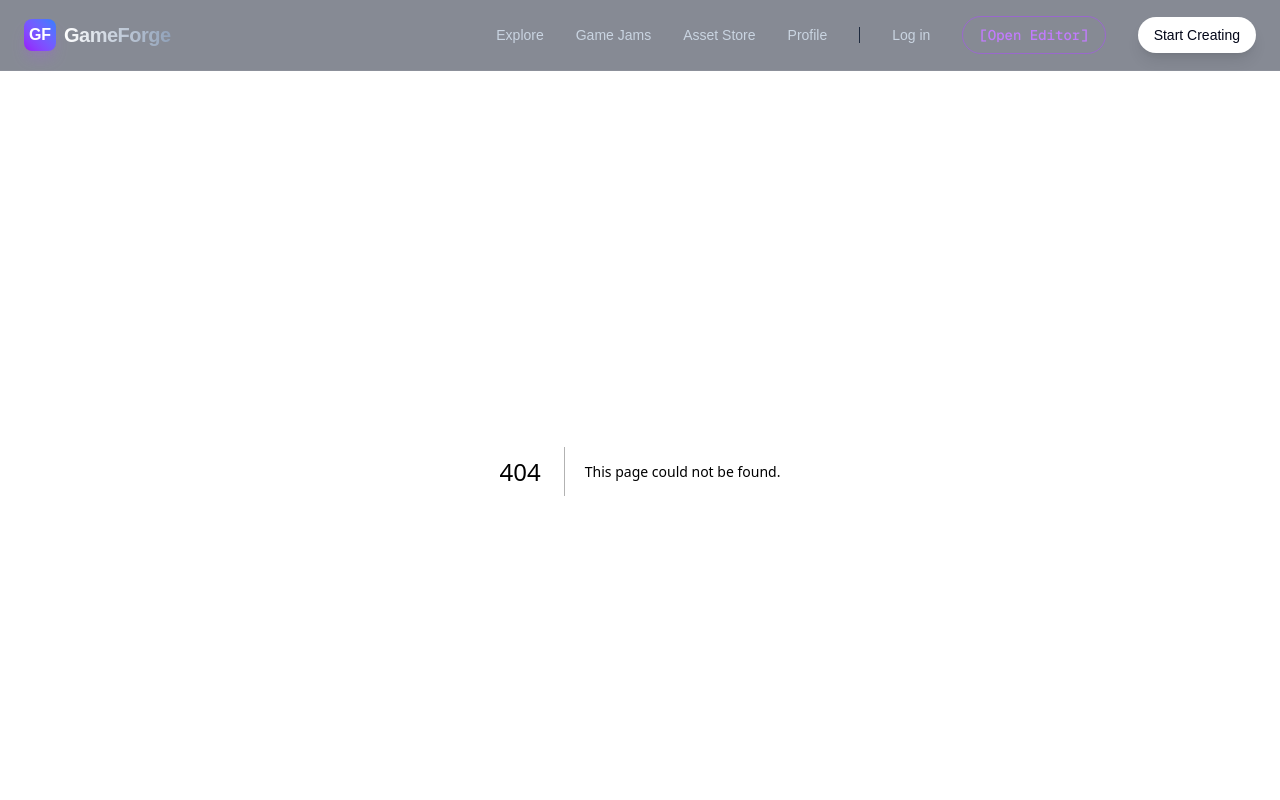
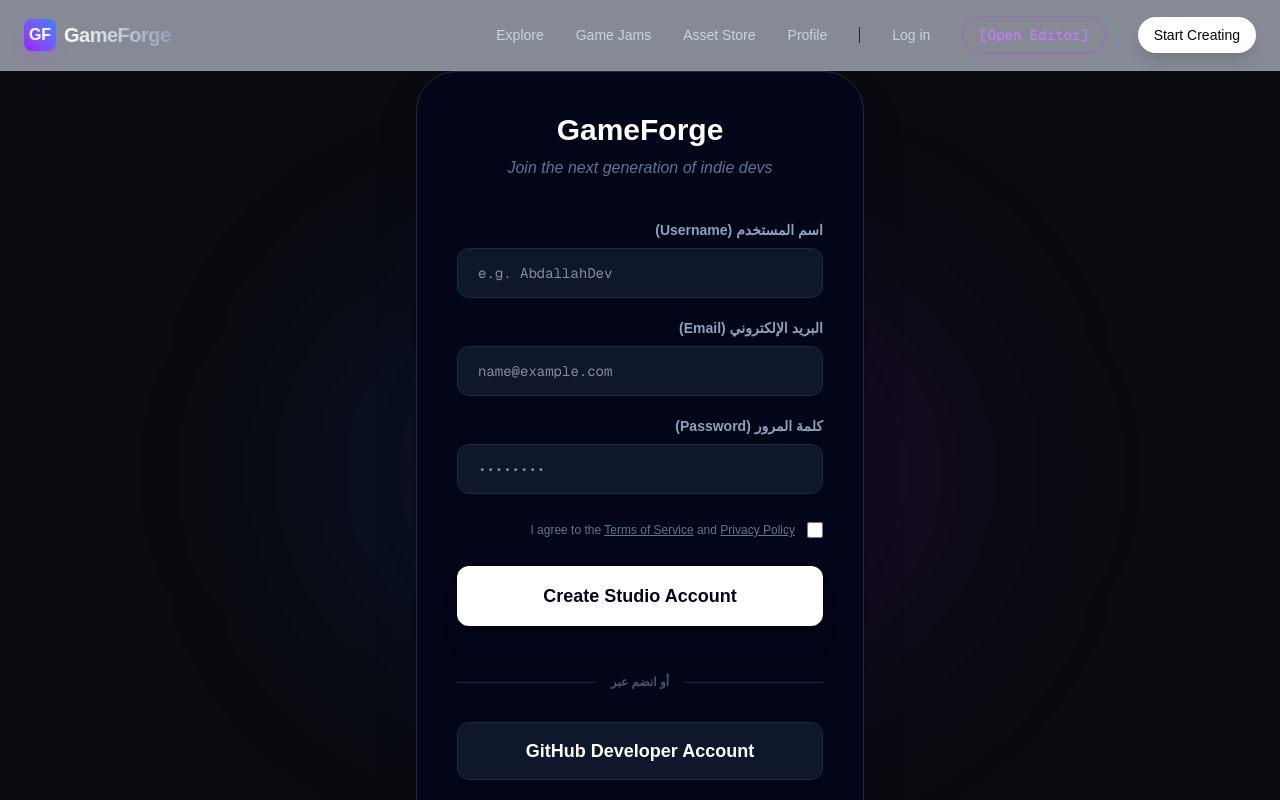
Before and after one commit to nasty2009vv-del/Games-x, a Next.js app: page /auth/signup in a window 1280 px wide. Before the commit this address had no page. Shown: the top 800 px of the page. Built offline with nearby package versions, Linux system fonts and the light colour scheme.

Commit message:
Add Pro Studio Login and Signup UIs and complete Navbar routing

```diff
--- /dev/null
+++ b/app/auth/login/page.tsx
@@ -0,0 +1,64 @@
+"use client";
+
+import React, { useState } from "react";
+import Link from "next/link";
+
+export default function LoginPage() {
+  const [formData, setFormData] = useState({ email: "", password: "" });
+
+  return (
+    <div className="min-h-screen flex items-center justify-center px-4 bg-[#0a0b10] relative overflow-hidden">
+      {/* Decorative Glows */}
+      <div className="absolute top-1/4 left-1/4 w-[400px] h-[400px] bg-purple-600/10 blur-[100px] rounded-full"></div>
+      <div className="absolute bottom-1/4 right-1/4 w-[400px] h-[400px] bg-blue-600/10 blur-[100px] rounded-full"></div>
+
+      <div className="w-full max-w-md bg-slate-950 border border-slate-800 rounded-[2.5rem] p-10 shadow-2xl relative z-10">
+        <div className="text-center mb-10">
+          <Link href="/" className="text-3xl font-black text-white hover:text-purple-400 transition-colors">GameForge</Link>
+          <p className="text-slate-500 mt-2 font-light italic">Welcome back to the studio</p>
+        </div>
+
+        <form className="space-y-6">
+          <div>
+            <label className="block text-sm font-bold text-slate-400 mb-2">Email Address</label>
+            <input
+              type="email"
+              placeholder="name@example.com"
+              className="w-full bg-slate-900 border border-slate-800 rounded-xl px-5 py-3.5 text-white focus:outline-none focus:border-purple-500 transition-all font-mono text-sm"
+            />
+          </div>
+
+          <div>
+            <div className="flex justify-between mb-2">
+              <label className="text-sm font-bold text-slate-400">Password</label>
+              <Link href="#" className="text-xs text-purple-500 hover:text-purple-400 font-bold">Forgot?</Link>
+            </div>
+            <input
+              type="password"
+              placeholder="••••••••"
+              className="w-full bg-slate-900 border border-slate-800 rounded-xl px-5 py-3.5 text-white focus:outline-none focus:border-purple-500 transition-all font-mono text-sm"
+            />
+          </div>
+
+          <button className="w-full bg-gradient-to-tr from-purple-600 to-indigo-600 hover:from-purple-500 hover:to-indigo-500 text-white font-black py-4 rounded-xl shadow-xl shadow-purple-600/10 active:scale-95 transition-all text-lg mb-4">
+            Sign In
+          </button>
+        </form>
+
+        <div className="relative my-8">
+           <div className="absolute inset-0 flex items-center"><div className="w-full border-t border-slate-800"></div></div>
+           <div className="relative flex justify-center text-xs uppercase font-bold text-slate-600"><span className="bg-slate-950 px-4">Or continue with</span></div>
+        </div>
+
+        <button className="w-full bg-slate-900 border border-slate-800 text-white font-bold py-3.5 rounded-xl flex items-center justify-center gap-3 hover:bg-slate-800 transition-all mb-8">
+           <span className="text-lg">GitHub</span>
+        </button>
+
+        <div className="text-center text-sm">
+           <span className="text-slate-500">Don't have an account? </span>
+           <Link href="/auth/signup" className="text-purple-500 font-bold hover:text-purple-400 underline underline-offset-4">Create Studio Access</Link>
+        </div>
+      </div>
+    </div>
+  );
+}
--- /dev/null
+++ b/app/auth/signup/page.tsx
@@ -0,0 +1,78 @@
+"use client";
+
+import React, { useState } from "react";
+import Link from "next/link";
+
+export default function SignupPage() {
+  const [formData, setFormData] = useState({ username: "", email: "", password: "" });
+
+  return (
+    <div className="min-h-screen flex items-center justify-center px-4 bg-[#0a0b10] relative overflow-hidden">
+      {/* Decorative Glows */}
+      <div className="absolute top-1/4 right-1/4 w-[400px] h-[400px] bg-purple-600/10 blur-[100px] rounded-full"></div>
+      <div className="absolute bottom-1/4 left-1/4 w-[400px] h-[400px] bg-blue-600/10 blur-[100px] rounded-full"></div>
+
+      <div className="w-full max-w-md bg-slate-950 border border-slate-800 rounded-[2.5rem] p-10 shadow-2xl relative z-10">
+        <div className="text-center mb-10">
+          <Link href="/" className="text-3xl font-black text-white hover:text-purple-400 transition-colors">GameForge</Link>
+          <p className="text-slate-500 mt-2 font-light italic">Join the next generation of indie devs</p>
+        </div>
+
+        <form className="space-y-5 text-right" dir="rtl">
+          <div>
+            <label className="block text-sm font-bold text-slate-400 mb-2">اسم المستخدم (Username)</label>
+            <input
+              type="text"
+              placeholder="e.g. AbdallahDev"
+              className="w-full bg-slate-900 border border-slate-800 rounded-xl px-5 py-3.5 text-white focus:outline-none focus:border-purple-500 transition-all font-mono text-sm"
+              dir="ltr"
+            />
+          </div>
+
+          <div>
+            <label className="block text-sm font-bold text-slate-400 mb-2">البريد الإلكتروني (Email)</label>
+            <input
+              type="email"
+              placeholder="name@example.com"
+              className="w-full bg-slate-900 border border-slate-800 rounded-xl px-5 py-3.5 text-white focus:outline-none focus:border-purple-500 transition-all font-mono text-sm"
+              dir="ltr"
+            />
+          </div>
+
+          <div>
+            <label className="block text-sm font-bold text-slate-400 mb-2">كلمة المرور (Password)</label>
+            <input
+              type="password"
+              placeholder="••••••••"
+              className="w-full bg-slate-900 border border-slate-800 rounded-xl px-5 py-3.5 text-white focus:outline-none focus:border-purple-500 transition-all font-mono text-sm"
+              dir="ltr"
+            />
+          </div>
+
+          <div className="flex items-center gap-3 py-2">
+             <input type="checkbox" className="w-4 h-4 rounded border-slate-800 bg-slate-900 text-purple-600" />
+             <span className="text-xs text-slate-500">I agree to the <Link href="#" className="underline">Terms of Service</Link> and <Link href="#" className="underline">Privacy Policy</Link></span>
+          </div>
+
+          <button className="w-full bg-white text-slate-950 font-black py-4 rounded-xl shadow-xl hover:bg-slate-200 active:scale-95 transition-all text-lg mb-4">
+            Create Studio Account
+          </button>
+        </form>
+
+        <div className="relative my-8">
+           <div className="absolute inset-0 flex items-center"><div className="w-full border-t border-slate-800"></div></div>
+           <div className="relative flex justify-center text-xs uppercase font-bold text-slate-600"><span className="bg-slate-950 px-4">أو انضم عبر</span></div>
+        </div>
+
+        <button className="w-full bg-slate-900 border border-slate-800 text-white font-bold py-3.5 rounded-xl flex items-center justify-center gap-3 hover:bg-slate-800 transition-all mb-8">
+           <span className="text-lg">GitHub Developer Account</span>
+        </button>
+
+        <div className="text-center text-sm">
+           <span className="text-slate-500">Already a member? </span>
+           <Link href="/auth/login" className="text-purple-500 font-bold hover:text-purple-400 underline underline-offset-4">Studio Sign In</Link>
+        </div>
+      </div>
+    </div>
+  );
+}
--- a/app/layout.tsx
+++ b/app/layout.tsx
@@ -41,7 +41,7 @@
             <Link href="/assets" className="text-sm font-medium text-slate-300 hover:text-white transition-colors">Asset Store</Link>
             <Link href="/profile/demo-user" className="text-sm font-medium text-slate-300 hover:text-white transition-colors">Profile</Link>
             <div className="h-4 w-px bg-slate-800"></div>
-            <Link href="/api/auth/signin" className="text-sm font-medium text-slate-300 hover:text-white transition-colors">Log in</Link>
+            <Link href="/auth/login" className="text-sm font-medium text-slate-300 hover:text-white transition-colors">Log in</Link>
             <Link href="/editor" className="px-4 py-2 rounded-full border border-purple-500/50 text-purple-400 text-sm font-medium hover:bg-purple-500/10 transition-all font-mono">
               [Open Editor]
             </Link>
```
